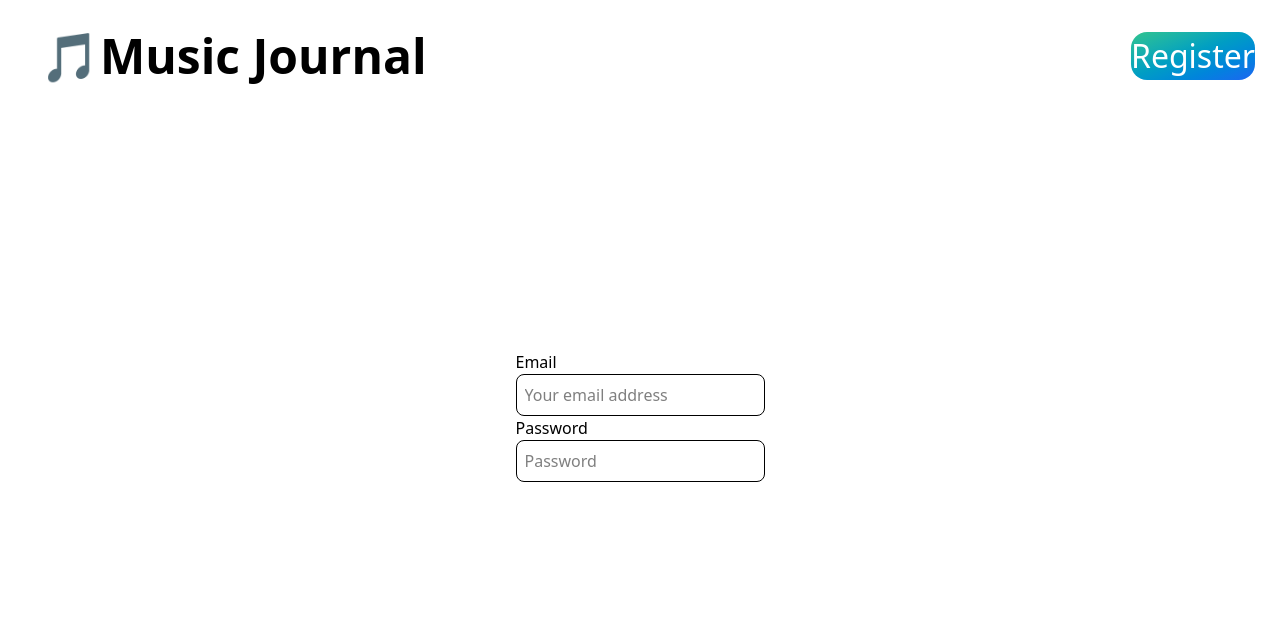
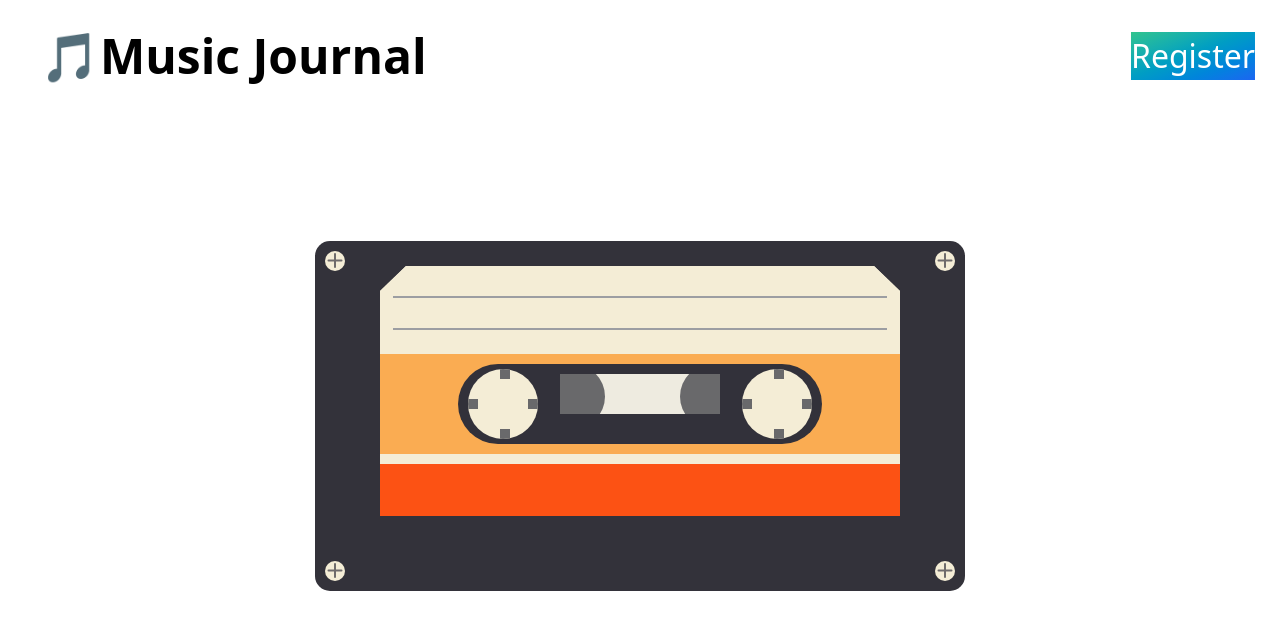
Before and after one commit to Nandorbotka/musical_journal, a React (Vite) app in the folder music-journal/: page /login in a window 1280 px wide. Shown: the top 630 px of the page. Built offline with nearby package versions, Linux system fonts and the light colour scheme.

Commit message:
Login Ipod

```diff
--- a/music-journal/package.json
+++ b/music-journal/package.json
@@ -15,6 +15,7 @@
     "flowbite-react": "^0.11.7",
     "react": "^19.0.0",
     "react-dom": "^19.0.0",
+    "react-icons": "^5.5.0",
     "react-router-dom": "^7.5.1",
     "tailwindcss": "^4.1.4"
   },
--- /dev/null
+++ b/music-journal/src/UI/Casette.jsx
@@ -0,0 +1,51 @@
+import React from "react";
+import classes from "./casette.module.css";
+
+const Casette = () => {
+    return (
+        // <div className={classes.fullCasette}>
+        <div className={classes.casetteBody}>
+            <div className={classes.dots}></div>
+            <div className={classes.dots}></div>
+            <div className={classes.dots}></div>
+            <div className={classes.dots}></div>
+
+            <div className={classes.label}>
+                <div className={classes.labelDescp}>
+                    <div className={classes.line}></div>
+                    <div className={classes.line}></div>
+                </div>
+                <div className={classes.player}>
+                    <div className={classes.tape}>
+                        <div className={classes.circle} id="circle1">
+                            <div className={classes.teeth}></div>
+                            <div className={classes.teeth}></div>
+                            <div className={classes.teeth}></div>
+                            <div className={classes.teeth}></div>
+                        </div>
+                        <div className={classes.visor}>
+                            <div
+                                className={classes.innerCircle}
+                                id="inner-circle"
+                            ></div>
+                            <div
+                                className={classes.innerCircle}
+                                id="inner-circle2"
+                            ></div>
+                        </div>
+                        <div className={classes.circle} id="circle2">
+                            <div className={classes.teeth}></div>
+                            <div className={classes.teeth}></div>
+                            <div className={classes.teeth}></div>
+                            <div className={classes.teeth}></div>
+                        </div>
+                    </div>
+                </div>
+                <div className={classes.labelColor}></div>
+            </div>
+        </div>
+        // </div>
+    );
+};
+
+export default Casette;
--- /dev/null
+++ b/music-journal/src/UI/Ipod.jsx
@@ -0,0 +1,26 @@
+import React from "react";
+import { FaPlay } from "react-icons/fa";
+import { TiBatteryHigh } from "react-icons/ti";
+
+const Ipod = () => {
+    return (
+        <div className="border border-solid border-gray-400 h-5/6 w-4/5 rounded-2xl bg-linear-to-tr from-teal-400 to-teal-200 flex flex-col items-center gap-20">
+            <div className=" w-5/6 h-1/3 bg-linear-to-r mt-8 from-gray-300 to-gray-200 rounded-2xl inset-shadow-2xs border border-solid border-gray-400">
+                <span className="flex justify-between items-center p-4">
+                    <FaPlay className="scale-150" />
+                    <p className="scale-125">Login</p>
+                    <TiBatteryHigh className="scale-200" />
+                </span>
+            </div>
+            <div className=" w-[80%] h-[47%] bg-linear-to-r from-gray-300 to-gray-200 rounded-full inset-shadow-2xs border border-solid border-gray-400 flex justify-center items-center">
+                <div className="w-[47%] h-[47%] border border-solid border-gray-400 inset-shadow-2xs inset-shadow-gray-400 rounded-full flex justify-center items-center">
+                    <p className="text-3xl font-semibold text-gray-500">
+                        Login
+                    </p>
+                </div>
+            </div>
+        </div>
+    );
+};
+
+export default Ipod;
--- /dev/null
+++ b/music-journal/src/UI/casette.module.css
@@ -0,0 +1,304 @@
+.fullCasette {
+    max-width: 650px;
+    max-height: 350px;
+
+}
+
+.casetteBody {
+    position: relative;
+    width: 100%;
+    height: 350px;
+    max-width: 650px;
+    max-height: 350px;
+    border-radius: 15px;
+    background-color: #33323a;
+    margin: auto;
+}
+
+.dots {
+    position: absolute;
+    height: 20px;
+    width: 20px;
+    background-color: #f4edd6;
+    border-radius: 50%;
+    top: 0;
+    margin: 10px;
+}
+
+.dots::before {
+    content: "";
+    position: absolute;
+    height: 15px;
+    width: 2px;
+    background-color: rgb(110, 107, 107);
+    left: 45%;
+    top: 2px;
+    border-radius: 10px;
+}
+
+.dots::after {
+    content: "";
+    position: absolute;
+    height: 15px;
+    width: 2px;
+    background-color: rgb(110, 107, 107);
+    transform: rotate(90deg);
+    right: 9px;
+    top: 2px;
+    border-radius: 10px;
+}
+
+.dots:nth-child(2) {
+    top: inherit;
+    bottom: 0;
+}
+
+.dots:nth-child(3) {
+    right: 0;
+}
+
+.dots:nth-child(4) {
+    top: inherit;
+    right: 0;
+    bottom: 0;
+}
+
+.label {
+    background-color: #f4edd6;
+    position: absolute;
+    top: 150px;
+    left: 50%;
+    transform: translate(-50%, -50%);
+    width: 80%;
+    height: 250px;
+    clip-path: polygon(5% 0, 95% 0, 100% 10%, 100% 100%, 70% 100%, 30% 100%, 0 100%, 0 10%);
+}
+
+.labelDescp {
+    display: flex;
+    flex-direction: column;
+    align-items: center;
+    width: 100%;
+    height: 35%;
+    background-color: #f4edd6;
+}
+
+.line {
+    display: flex;
+    justify-content: center;
+    margin-top: 30px;
+    background-color: rgb(156, 158, 162);
+    height: 2px;
+    width: 95%;
+}
+
+.player {
+    display: flex;
+    justify-content: center;
+    width: 100%;
+    height: 40%;
+    background-color: #faac52;
+}
+
+.labelColor {
+    background-color: #fc5214;
+    height: 100px;
+    width: 100%;
+    margin-top: 10px;
+}
+
+.tape {
+    position: relative;
+    display: flex;
+    justify-content: space-between;
+    align-items: center;
+    margin-top: 10px;
+    height: 80%;
+    width: 70%;
+    border-radius: 50px;
+    background-color: #32313a;
+}
+
+.circle {
+    overflow: hidden;
+    position: relative;
+    margin: 0 10px;
+    height: 70px;
+    width: 70px;
+    background-color: #f4edd6;
+    border-radius: 50%;
+    animation: rotate 3s infinite linear;
+    animation-play-state: paused;
+}
+
+.teeth {
+    position: absolute;
+    width: 10px;
+    height: 10px;
+    background-color: #69696b;
+    left: 45%;
+}
+
+.teeth:nth-child(2) {
+    left: inherit;
+    bottom: 0;
+    right: 40%;
+}
+
+.teeth:nth-child(3) {
+    left: inherit;
+    bottom: 30px;
+}
+
+.teeth:nth-child(4) {
+    left: inherit;
+    right: 0;
+    bottom: 30px;
+}
+
+.visor {
+    overflow: hidden;
+    position: absolute;
+    left: 50%;
+    transform: translate(-50%, -50%);
+    top: 30px;
+    height: 40px;
+    width: 160px;
+    background-color: #eeebe0;
+}
+
+.innerCircle {
+    position: absolute;
+    height: 65px;
+    width: 65px;
+    background-color: #69696b;
+    border-radius: 50%;
+    top: -10px;
+    left: -20px;
+    animation: first-circle-rotate 12s infinite linear;
+    animation-play-state: paused;
+}
+
+.innerCircle:nth-child(2) {
+    left: 120px;
+    animation: second-circle-rotate 12s infinite linear;
+    animation-play-state: paused;
+}
+
+.button {
+    cursor: pointer;
+    display: flex;
+    justify-content: center;
+    align-items: center;
+    height: 60px;
+    width: 60px;
+    background-color: #414142;
+    border-radius: 50%;
+    border: none;
+    transition: all 250ms ease-in-out;
+}
+
+.button i {
+    font-size: 25px;
+    color: #eeebe0;
+    transition: all 250ms ease-in-out;
+}
+
+.button:hover {
+    background-color: #faac52;
+    transform: scale(1.1);
+}
+
+.buttonPause {
+    display: none;
+}
+
+.socials {
+    display: flex;
+    justify-content: center;
+    align-items: center;
+    position: absolute;
+    font-size: 0;
+    gap: 10px;
+    bottom: 10px;
+}
+
+.socials a {
+    transition: transform 200ms ease-in-out
+}
+
+.socials a:nth-of-type(1) {
+    color: #202020;
+}
+
+.socials a:nth-of-type(2) {
+    color: #0072b1;
+}
+
+.socials a:hover {
+    transform: scale(1.09);
+    transition: transform 200ms ease-in-out;
+}
+
+.socials i {
+    font-size: 30px;
+}
+
+/* Animations */
+
+@keyframes rotate {
+    100% {
+        transform: rotate(360deg);
+    }
+}
+
+@keyframes first-circle-rotate {
+    0% {
+        transform: scale(1);
+    }
+
+    50% {
+        transform: scale(1.5);
+    }
+
+    100% {
+        transform: scale(1);
+    }
+}
+
+@keyframes second-circle-rotate {
+    0% {
+        transform: scale(1);
+    }
+
+    50% {
+        transform: scale(0.72);
+    }
+
+    100% {
+        transform: scale(1);
+    }
+}
+
+/* Responsive */
+
+@media screen and (max-width: 600px) {
+
+    .casette-body {
+        transform: scale(0.65);
+    }
+
+    .button {
+        transform: scale(0.7);
+    }
+
+    .button:hover {
+        transform: scale(0.8);
+    }
+}
+
+@media screen and (max-width: 400px) {
+    .casette-body {
+        transform: scale(0.50);
+    }
+}
--- /dev/null
+++ b/music-journal/src/hooks/useScreenWidth.js
@@ -0,0 +1,15 @@
+import { useEffect, useState } from "react";
+
+export function useScreenWidth() {
+    const [width, setWidth] = useState(window.innerWidth);
+
+    useEffect(() => {
+        const handleResize = setWidth(window.innerWidth);
+
+        window.addEventListener("resize", handleResize);
+
+        return () => window.removeEventListener("resize", handleResize);
+    }, []);
+
+    return width;
+}
--- a/music-journal/src/pages/Login.jsx
+++ b/music-journal/src/pages/Login.jsx
@@ -1,31 +1,17 @@
 import React from "react";
 import Header from "./Header";
+import Casette from "../UI/Casette";
+import Ipod from "../UI/Ipod";
+import { useScreenWidth } from "../hooks/useScreenWidth";
 
 const Login = () => {
+    const screenWidth = useScreenWidth();
+
     return (
         <>
             <Header btnLabel="Register" />
             <main className="h-[80vh] w-full flex flex-col items-center justify-center">
-                <div className=" flex flex-col ">
-                    <label htmlFor="email">Email</label>
-                    <input
-                        type="email"
-                        id="email"
-                        name="email"
-                        placeholder="Your email address"
-                        className="border border-solid rounded-lg p-2"
-                    />
-                    <label htmlFor="password" className="mt">
-                        Password
-                    </label>
-                    <input
-                        type="password"
-                        id="password"
-                        name="password"
-                        placeholder="Password"
-                        className="border border-solid rounded-lg p-2"
-                    />
-                </div>
+                {screenWidth < 641 ? <Ipod /> : <Casette />}
             </main>
         </>
     );
```
Also changed, not shown: 1 other file (tests, documents, lock files or other folders).
